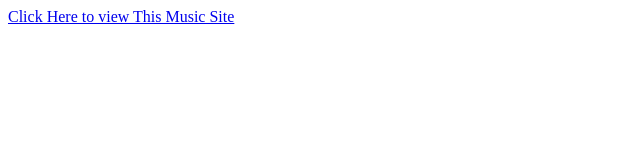
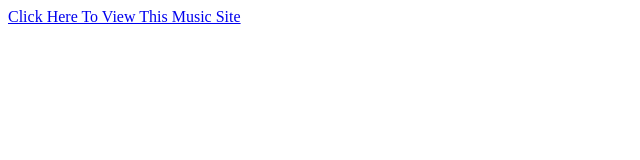
Before and after one commit to ethan2405/ethan2405.github.io, a plain HTML site: page index.html in a window 1280 px wide. Shown: the full height of the page, 0-640 px from the left. Drawn offline with Linux system fonts and the light colour scheme.

Commit message:
Update index.html

```diff
--- a/index.html
+++ b/index.html
@@ -4,6 +4,6 @@
   <title>Unit 15 | Web-Development</title>
 </head>
 <body>
-  <a href="HTML/Index.html">Click Here to view This Music Site</a>
+  <a href="HTML/Index.html">Click Here To View This Music Site</a>
 </body>
 </html>
```
